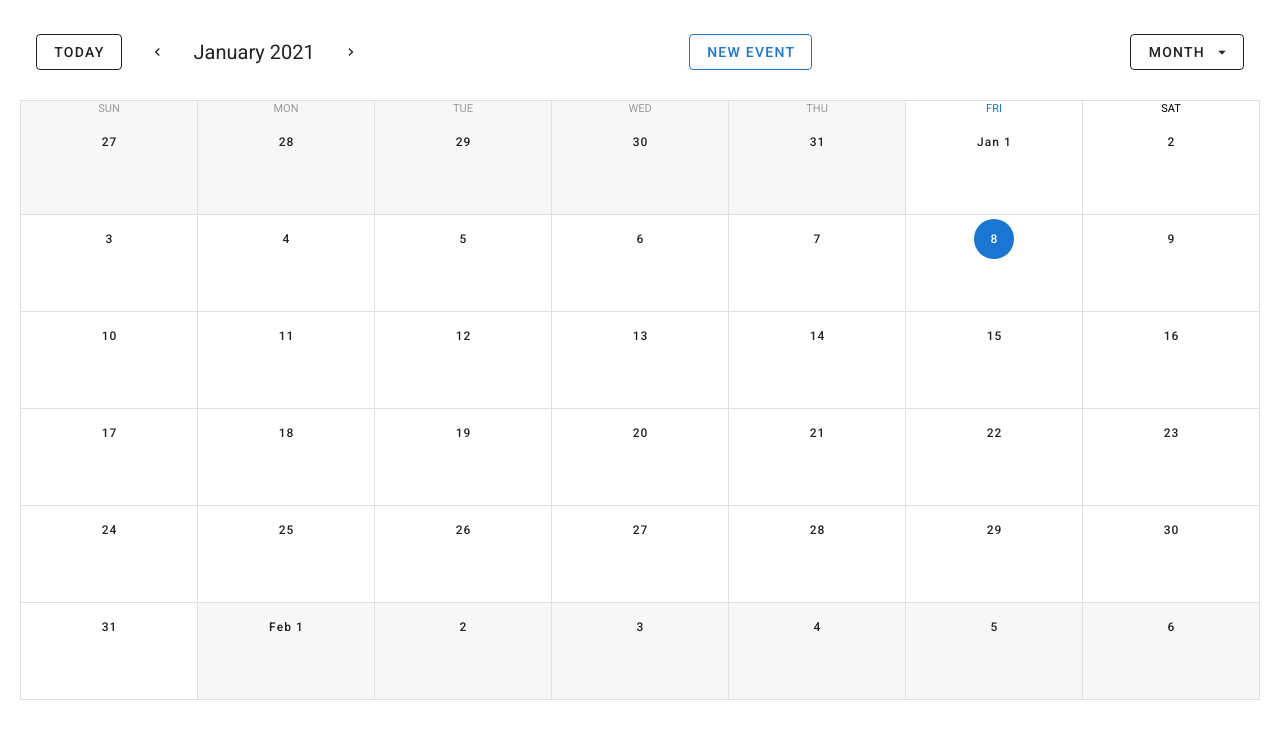
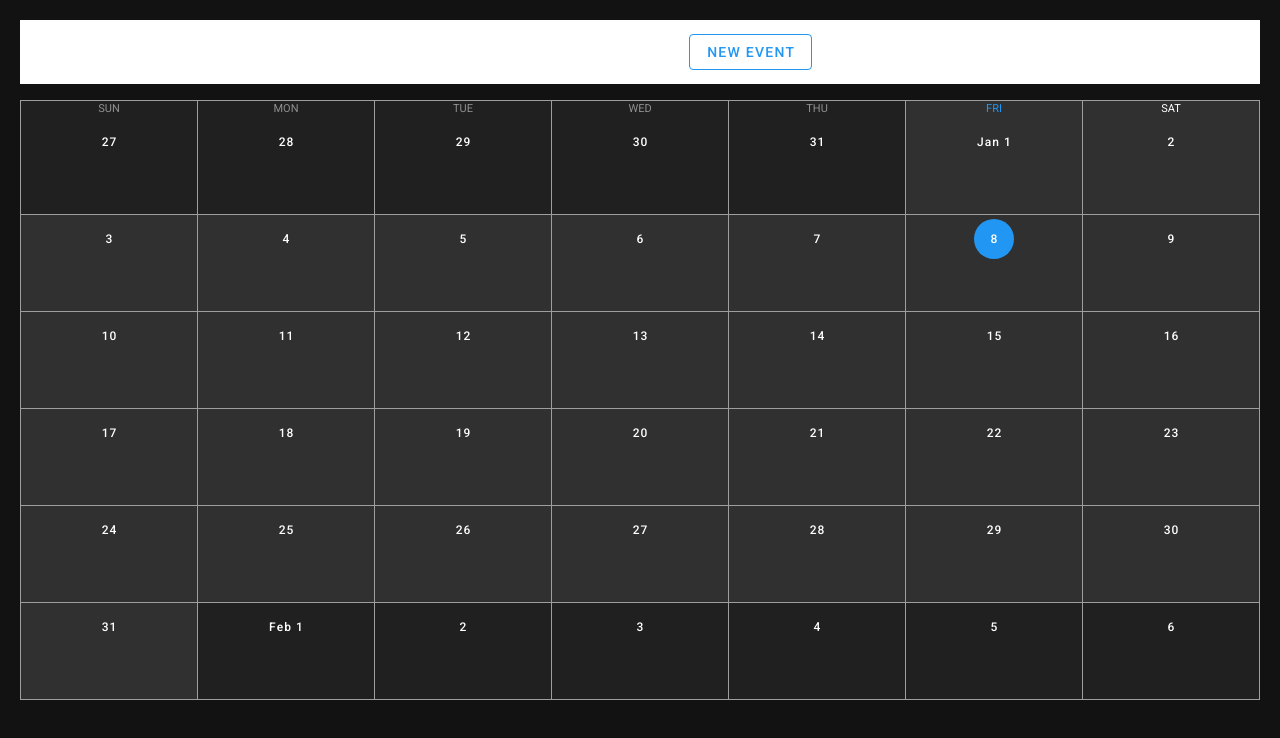
Before and after one commit to Abir-Bouhriz/Vue-Calendar, a Vue app: page / in a window 1280 px wide. Shown: the top 738 px of the page. Built offline with nearby package versions, Linux system fonts and the light colour scheme; no server answers; the database is empty; what vue-textarea-autosize would draw is missing.

Commit message:
material icons

```diff
--- a/src/plugins/vuetify.js
+++ b/src/plugins/vuetify.js
@@ -4,4 +4,9 @@
 Vue.use(Vuetify);
 
 export default new Vuetify({
+    theme: { dark: true,
+    },
+    icons: {
+        iconfont: 'mdiSvg', // 'mdi' || 'mdiSvg' || 'md' || 'fa' || 'fa4' || 'faSvg'
+      },
 });
```
